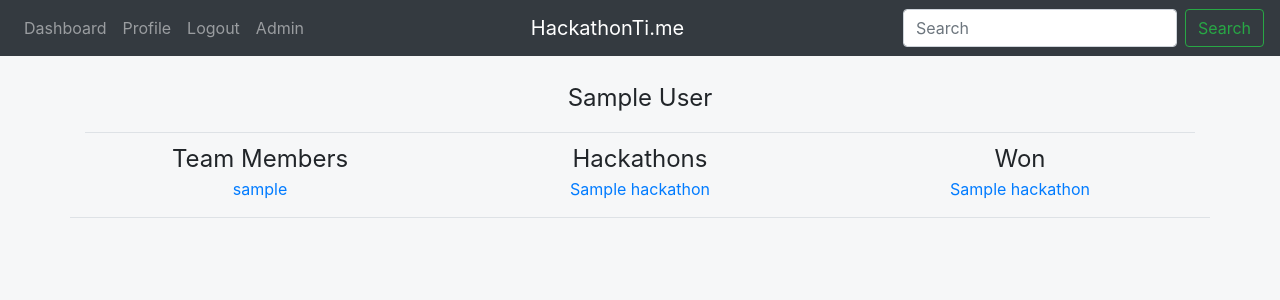
After one commit to nk521/hackathontime, a Django app: a page that uses hackathontime_users/templates/hackathontime_users/team_slug.html in a window 1280 px wide. The commit adds this page. Shown: the top 300 px of the page. Run offline with Django 3.2, Linux system fonts and the light colour scheme; a user stored in the database is signed in; tables that the repository leaves empty hold one stand-in row (values such as "Sample post"); some libraries are stand-ins or nearby versions.

Commit message:
bug fixes with slug views

```diff
--- a/hackathontime_main/models.py
+++ b/hackathontime_main/models.py
@@ -5,6 +5,7 @@ from django.db.models.signals import post_save
 from django.dispatch import receiver
 from hackathontime_users.models import Team
 from django.utils.text import slugify
+import random
 from colleges import *
 
 class Hackathon(models.Model):
@@ -19,14 +20,18 @@ class Hackathon(models.Model):
     hackathon_past = models.BooleanField(default=False)
     hackathon_date_posted = models.DateTimeField(default=timezone.now)
     hackathon_location_name = models.CharField(max_length=255, default="No venue as of now.")
-    hackathon_location_url = models.URLField(max_length=255, default="null")
+    hackathon_location_url = models.URLField(max_length=255, blank=True)
     hackathon_location_address = models.TextField(default="", blank=True)
     hackathon_team_going = models.ManyToManyField(Team, blank=True)
     hackathon_slug = models.CharField(max_length=255, blank=True)
+    hackathon_won = models.ForeignKey(Team, on_delete=models.SET_NULL, null=True, blank=True, related_name="+")
+    hackathon_runnerup_1 = models.ForeignKey(Team, on_delete=models.SET_NULL, null=True, blank=True, related_name="++")
+    hackathon_runnerup_2 = models.ForeignKey(Team, on_delete=models.SET_NULL, null=True, blank=True, related_name="++")
 
     def __str__(self):
         return self.hackathon_name
 
     def save(self, *args, **kwargs):
-        self.hackathon_slug = slugify(self.hackathon_name)
+        if not self.hackathon_slug:
+            self.hackathon_slug = slugify(self.hackathon_name + "-" + str(random.randint(1000,9999)))
         super(Hackathon, self).save(*args, **kwargs)
--- a/hackathontime_users/models.py
+++ b/hackathontime_users/models.py
@@ -14,6 +14,11 @@ class Team(models.Model):
 
 	def __str__(self):
 		return f'{self.team_name}'
+
+	def save(self, *args, **kwargs):
+		if not self.team_slug:
+			self.team_slug = slugify(self.team_name)
+		super(Team, self).save(*args, **kwargs)
 
 class Profile(models.Model):
 	user = models.OneToOneField(User, on_delete=models.CASCADE)
--- a/hackathontime_users/templates/hackathontime_users/profile.html
+++ b/hackathontime_users/templates/hackathontime_users/profile.html
@@ -40,7 +40,7 @@
 								<div class="my-3 p-3 bg-white rounded shadow">
 									<h6 class="border-bottom border-gray pb-2 mb-2 text-center">About</h6>
 									<p>
-										{{ user.profile.bio|wordwrap:44 }}<br>
+										{{ user.profile.bio }}<br>
 									</p>
 								</div>
 								<div class="my-3 p-3 bg-white rounded shadow">
@@ -51,7 +51,7 @@
 							<div class="col-md-6">
 									{% if user.profile.is_in_a_team %}
 										<div class="my-3 p-3 bg-white rounded shadow">
-											<h6 class="border-bottom border-gray pb-2 mb-2 text-center">Team : {{ user.profile.team }}</h6>
+											<h6 class="border-bottom border-gray pb-2 mb-2 text-center">Team : <a href="{% url 'ht-team-view' user.profile.team.team_slug %}">{{ user.profile.team }}</a></h6>
 											<p class="mb-0">
 												Members :
 												{% for team_member in team_members %}
--- a/hackathontime_users/templates/hackathontime_users/profile_slug.html
+++ b/hackathontime_users/templates/hackathontime_users/profile_slug.html
@@ -29,7 +29,7 @@
 						<div class="col-md-6">
 							{% if profile.is_in_a_team %}
 								<div class="my-3 p-3 bg-white rounded shadow">
-									<h6 class="border-bottom border-gray pb-2 mb-2 text-center">Team : {{ profile.team.team_name }}</h6>
+									<h6 class="border-bottom border-gray pb-2 mb-2 text-center">Team : <a href="{% url 'ht-team-view' profile.team.team_slug %}">{{ profile.team.team_name }}</a></h6>
 									<p>
 										Members :
 										{% for team_member in team_members %}
--- /dev/null
+++ b/hackathontime_users/templates/hackathontime_users/team_slug.html
@@ -0,0 +1,29 @@
+{% extends "hackathontime_main/base.html" %}
+{% block body %}
+	<div class="content-section">
+		<!-- hackathon won? and score till now, also team mates -->
+		<legend class="border-bottom border-gray pb-3 pt-0 text-center">
+			{{ request.user.profile.team.team_name }}
+		</legend>
+		<div class="row border-bottom text-center">
+			<div class="col pb-3">
+				<legend class="my-0">Team Members</legend>
+				{% for member in team_members %}
+					<div><a href="{% url 'ht-profile-view' member.slug %}">{{ member.user.username }}</a></div>
+				{% endfor %}
+			</div>
+			<div class="col pb-3">
+				<legend class="text-center my-0">Hackathons</legend>
+				{% for hackathon in hackathons %}
+					<div><a href="{% url 'ht-hackathon-view' hackathon.hackathon_slug %}">{{ hackathon.hackathon_name }}</a></div>
+				{% endfor %}
+			</div>
+			<div class="col pb-3">
+				<legend class="text-center my-0">Won</legend>
+				{% for hackathon in won_hackathons %}
+					<div><a href="{% url 'ht-hackathon-view' hackathon.hackathon_slug %}">{{ hackathon.hackathon_name }}</a></div>
+				{% endfor %}
+			</div>
+		</div>
+	</div>
+{% endblock body %}
--- a/hackathontime_users/views.py
+++ b/hackathontime_users/views.py
@@ -146,15 +146,26 @@ def hackathon_view(request, **kwargs):
 			'hackathon': hackathon_object,
 			'registered': hackathon_object.hackathon_team_going.filter(team_name=request.user.profile.team)
 		}
+		if hackathon_object.hackathon_past:
+			context['winner'] = hackathon_object.hackathon_won
+			context['runnerup1'] = hackathon_object.hackathon_runnerup_1
+			context['runnerup2'] = hackathon_object.hackathon_runnerup_2
+
 		return render(request, 'hackathontime_users/hackathon_slug.html', context)
 	else:
 		messages.warning(request, 'Hackathon doesn\'t exists.')
 		return redirect('ht-home')
 
+@login_required
 def team_view(request, **kwargs):
 	slug = kwargs['team_slug']
-
+	team_members = Profile.objects.filter(team=request.user.profile.team)
+	hackathons = Hackathon.objects.filter(hackathon_team_going = request.user.profile.team)
+	won_hackathons = Hackathon.objects.filter(hackathon_won=request.user.profile.team)
+	# print
 	context={
-
+		'team_members': team_members,
+		'hackathons': hackathons,
+		'won_hackathons': won_hackathons
 	}
 	return render(request, 'hackathontime_users/team_slug.html', context)
```
Also changed, not shown: hackathontime_users/templates/hackathontime_users/hackathon_slug.html (+33 -2 lines), hackathontime_main/migrations/0014_hackathon_hackathon_won.py (added), hackathontime_main/migrations/0015_auto_20191210_2358.py (added).
